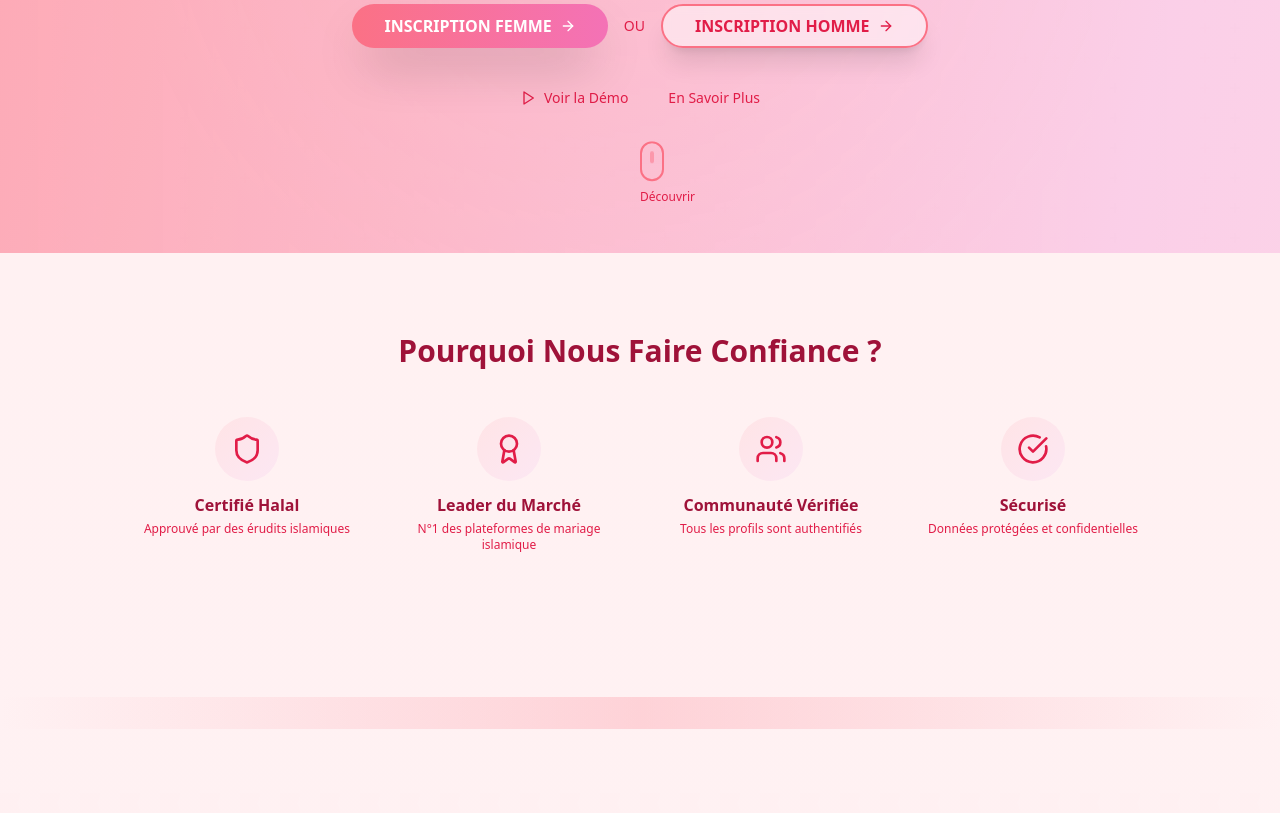
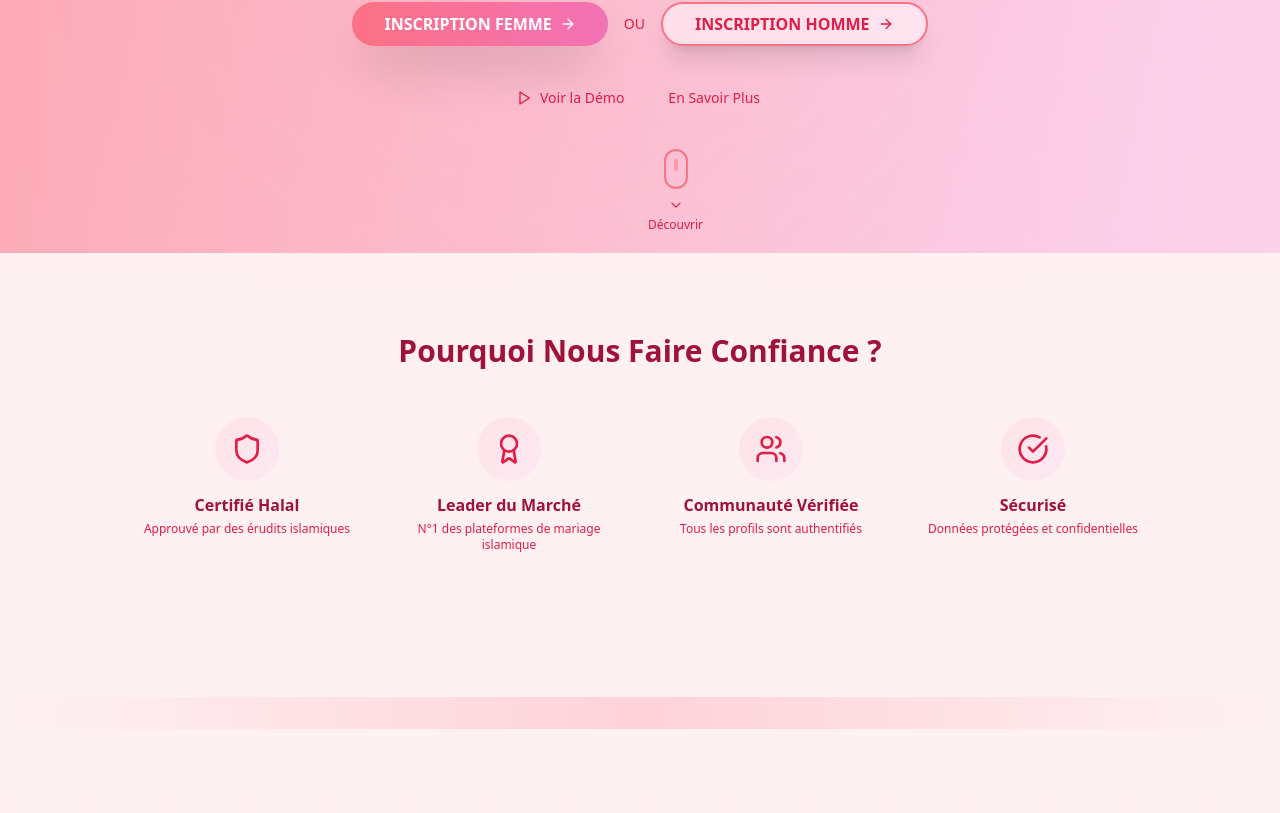
Before and after one commit to ITLearner-0/zawajconnect, a React (Vite) app: page / in a window 1280 px wide. Shown: the part 547-1360 px from the top of the page. Built offline with nearby package versions, Linux system fonts and the light colour scheme.

Commit message:
Refactor:
Implement the next requested change.

```diff
--- a/src/components/home/EnhancedHeroSection.tsx
+++ b/src/components/home/EnhancedHeroSection.tsx
@@ -1,12 +1,13 @@
 
 import { Button } from "@/components/ui/button";
 import { Link } from "react-router-dom";
-import { ArrowRight, Play } from "lucide-react";
+import { ArrowRight, Play, ChevronDown } from "lucide-react";
 import { ThemeToggle } from "@/components/ui/theme-toggle";
 import AccessibilityControls from "@/components/AccessibilityControls";
 import { LanguageSwitcher } from "@/components/ui/language-switcher";
 import IslamicBismillah from "./IslamicBismillah";
 import HeroStats from "./HeroStats";
+import SmoothScrollButton from "./SmoothScrollButton";
 
 const EnhancedHeroSection = () => {
   return (
@@ -112,26 +113,30 @@ const EnhancedHeroSection = () => {
             </Link>
           </Button>
 
-          <Button
-            asChild
+          <SmoothScrollButton
+            targetSection="features"
             variant="ghost"
-            size="sm"
             className="text-rose-600 dark:text-rose-300 hover:bg-rose-100 dark:hover:bg-rose-800/30"
           >
-            <Link to="/resources" className="flex items-center gap-2">
-              En Savoir Plus
-            </Link>
-          </Button>
+            En Savoir Plus
+          </SmoothScrollButton>
         </div>
       </div>
 
       {/* Enhanced Scroll Indicator */}
-      <div className="absolute bottom-8 left-1/2 transform -translate-x-1/2 text-rose-600 dark:text-rose-300 animate-bounce">
-        <div className="w-6 h-10 border-2 border-rose-400 dark:border-rose-300 rounded-full flex justify-center relative">
-          <div className="w-1 h-3 bg-rose-400 dark:bg-rose-300 rounded-full mt-2 animate-pulse"></div>
+      <SmoothScrollButton
+        targetSection="trust"
+        variant="ghost"
+        className="absolute bottom-8 left-1/2 transform -translate-x-1/2 text-rose-600 dark:text-rose-300 animate-bounce p-2"
+      >
+        <div className="flex flex-col items-center">
+          <div className="w-6 h-10 border-2 border-rose-400 dark:border-rose-300 rounded-full flex justify-center relative">
+            <div className="w-1 h-3 bg-rose-400 dark:bg-rose-300 rounded-full mt-2 animate-pulse"></div>
+          </div>
+          <ChevronDown className="h-4 w-4 mt-2" />
+          <p className="text-xs mt-1 font-medium">Découvrir</p>
         </div>
-        <p className="text-xs mt-2 font-medium">Découvrir</p>
-      </div>
+      </SmoothScrollButton>
     </header>
   );
 };
--- /dev/null
+++ b/src/components/home/SectionTransition.tsx
@@ -0,0 +1,26 @@
+
+import React from 'react';
+
+interface SectionTransitionProps {
+  children: React.ReactNode;
+  id?: string;
+  className?: string;
+  delay?: number;
+}
+
+const SectionTransition = ({ children, id, className = "", delay = 0 }: SectionTransitionProps) => {
+  return (
+    <section
+      id={id}
+      className={`scroll-mt-20 transition-all duration-700 ease-in-out ${className}`}
+      style={{
+        animationDelay: `${delay}ms`,
+        animation: 'fadeIn 0.8s ease-out forwards'
+      }}
+    >
+      {children}
+    </section>
+  );
+};
+
+export default SectionTransition;
--- /dev/null
+++ b/src/components/home/SmoothScrollButton.tsx
@@ -0,0 +1,36 @@
+
+import React from 'react';
+import { Button } from "@/components/ui/button";
+import { ChevronDown } from "lucide-react";
+
+interface SmoothScrollButtonProps {
+  targetSection: string;
+  children: React.ReactNode;
+  variant?: "default" | "ghost" | "outline";
+  className?: string;
+}
+
+const SmoothScrollButton = ({ targetSection, children, variant = "ghost", className = "" }: SmoothScrollButtonProps) => {
+  const handleScrollToSection = () => {
+    const element = document.getElementById(targetSection);
+    if (element) {
+      element.scrollIntoView({
+        behavior: 'smooth',
+        block: 'start',
+        inline: 'nearest'
+      });
+    }
+  };
+
+  return (
+    <Button
+      variant={variant}
+      onClick={handleScrollToSection}
+      className={`transition-all duration-300 ${className}`}
+    >
+      {children}
+    </Button>
+  );
+};
+
+export default SmoothScrollButton;
--- a/src/pages/Index.tsx
+++ b/src/pages/Index.tsx
@@ -7,6 +7,7 @@ import EnhancedTestimonialsSection from "@/components/home/EnhancedTestimonialsS
 import TrustBadges from "@/components/home/TrustBadges";
 import Footer from "@/components/home/Footer";
 import Divider from "@/components/home/Divider";
+import SectionTransition from "@/components/home/SectionTransition";
 
 const Index = () => {
   return (
@@ -15,6 +16,7 @@ const Index = () => {
 
       <main className="relative bg-gradient-to-b from-rose-50 to-pink-50 dark:from-rose-950 dark:to-pink-950">
         {/* Trust Badges Section */}
+        <SectionTransition id="trust" delay={100}>
           <section className="py-16 md:py-20 px-4">
             <div className="max-w-7xl mx-auto text-center">
               <h3 className="text-2xl md:text-3xl font-bold mb-12 text-rose-800 dark:text-rose-200">
@@ -23,22 +25,31 @@ const Index = () => {
               <TrustBadges />
             </div>
           </section>
+        </SectionTransition>
 
         <Divider />
 
+        <SectionTransition id="features" delay={200}>
           <FeaturesSection />
+        </SectionTransition>
 
         <Divider />
 
+        <SectionTransition id="demo" delay={300}>
           <DemoSection />
+        </SectionTransition>
 
         <Divider variant="pink" />
 
+        <SectionTransition id="resources" delay={400}>
           <ResourcesSection />
+        </SectionTransition>
 
         <Divider />
 
+        <SectionTransition id="testimonials" delay={500}>
           <EnhancedTestimonialsSection />
+        </SectionTransition>
       </main>
 
       <Footer />
```
Lines whose indentation alone changed are shown as unchanged.
